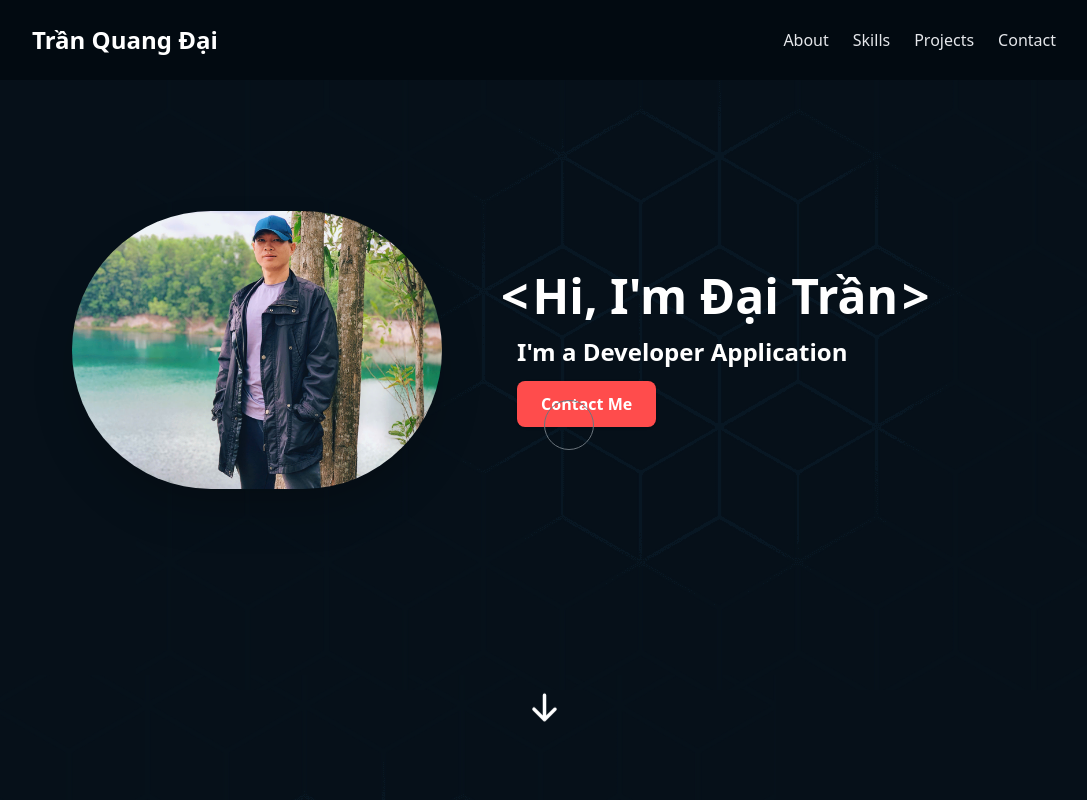
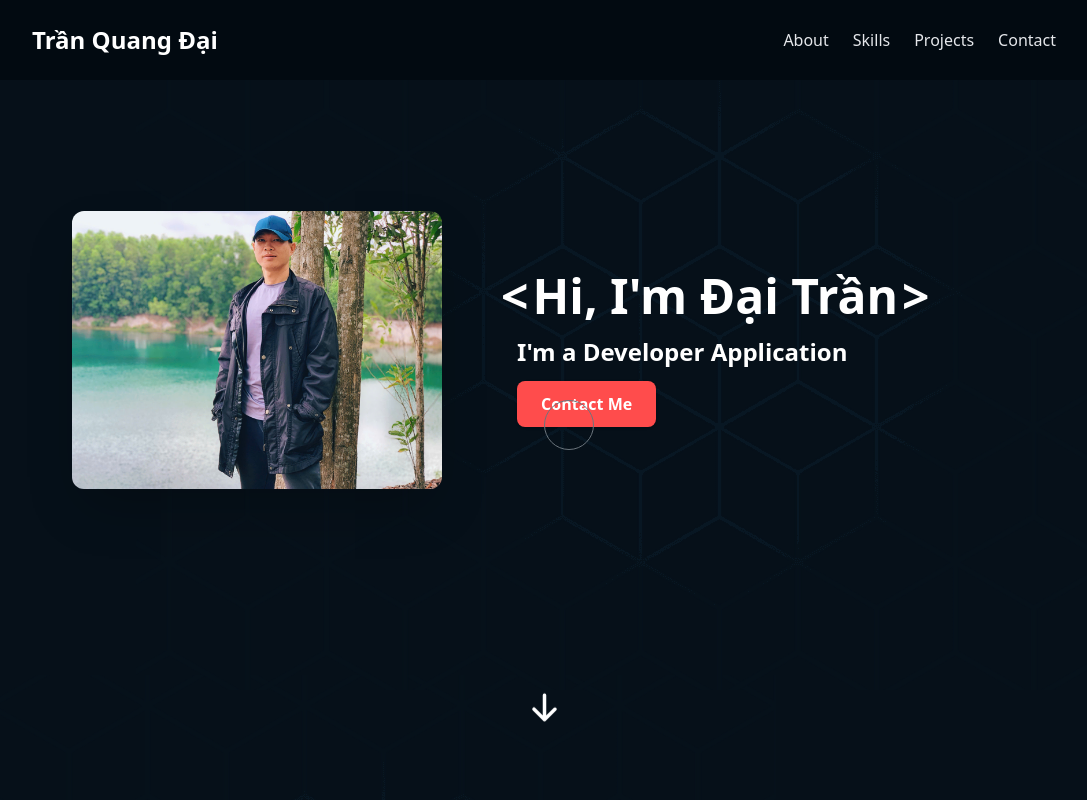
Before and after one commit to Quangdai2207/portfolio, a React (Vite) app: page / in a window 1280 px wide. Shown: the top 800 px of the page, without its empty margins (96-1183 px from the left). Built offline with nearby package versions, Linux system fonts and the light colour scheme.

Commit message:
update profile

```diff
--- a/src/components/Hero.tsx
+++ b/src/components/Hero.tsx
@@ -22,7 +22,7 @@ function Hero() {
 						src={profileImage}
 						alt="Profile image"
 						width={370}
-						className="rounded-full shadow-2xl mr-10"
+						className="rounded-xl shadow-2xl"
 					/>
 				</div>
 				<div className="md:mt-2 md:w-3/5 relative">
--- a/src/styles/index.css
+++ b/src/styles/index.css
@@ -53,7 +53,7 @@
 		--toastify-color-success: hsl(175 84% 32%);
 	}
 
-	.dark {
+	.light {
 		--background: 222.2 84% 4.9%;
 		--foreground: 210 40% 98%;
 
```
